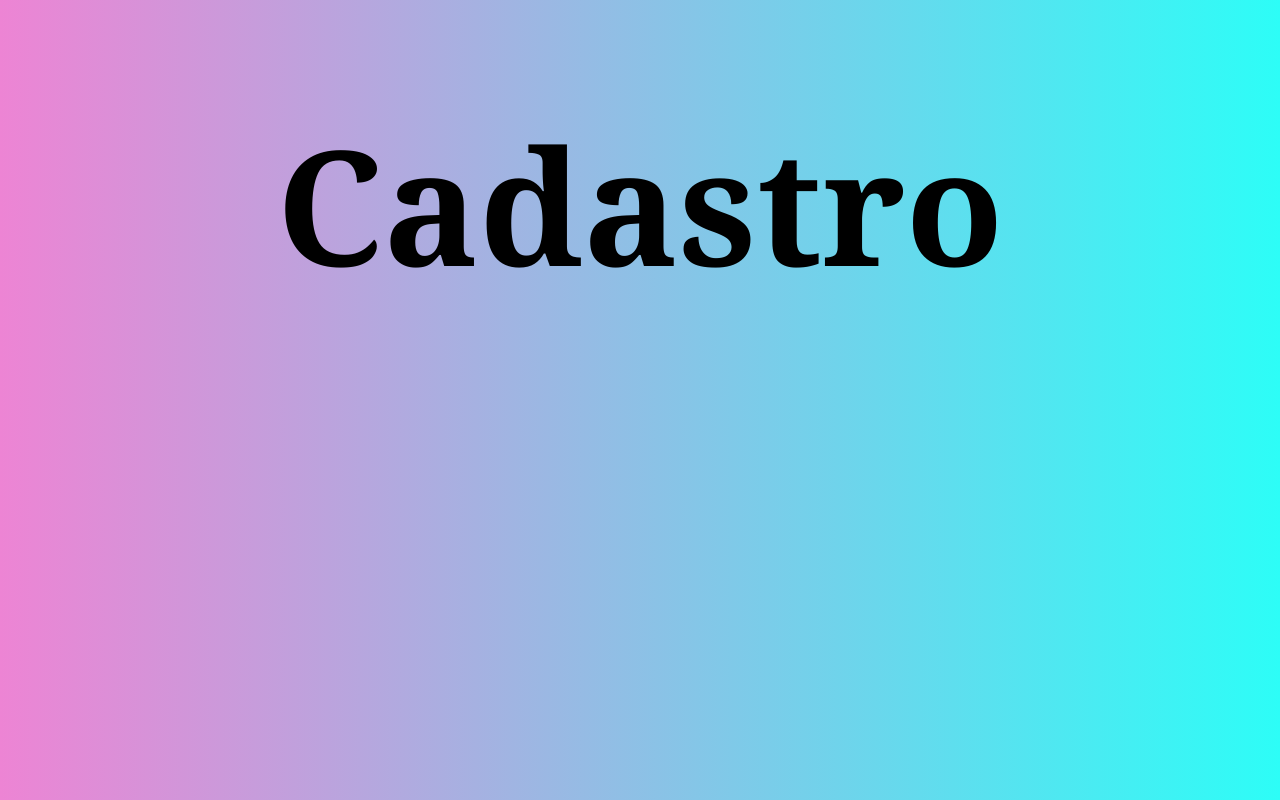
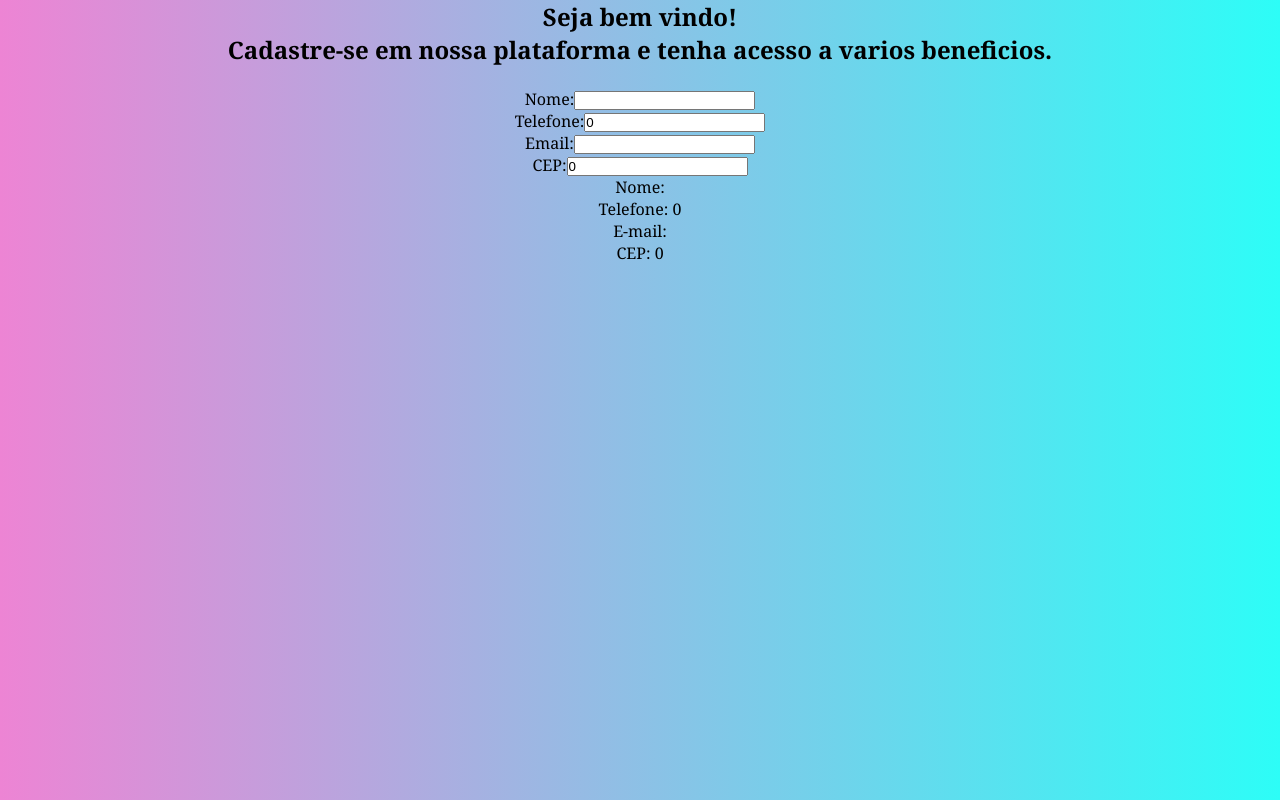
Before and after one commit to acaciomartins/pet-friendly-frontend, a React (Create React App) app: page /cadastro in a window 1280 px wide. Built offline with nearby package versions, Linux system fonts and the light colour scheme.

Commit message:
atualização 21/01/22

```diff
--- a/package.json
+++ b/package.json
@@ -13,6 +13,7 @@
     "axios": "^0.24.0",
     "react": "^17.0.2",
     "react-dom": "^17.0.2",
+    "react-hook-form": "^7.24.1",
     "react-router-dom": "^6.2.1",
     "react-scripts": "5.0.0",
     "typescript": "^4.4.2",
--- a/src/pages/Cadastro/index.tsx
+++ b/src/pages/Cadastro/index.tsx
@@ -1,9 +1,79 @@
 import './styles.css';
+import React, { useState, useEffect } from 'react';
+import { userInfo } from 'os';
 
-export default function Cadastro() {
+
+interface Usuario{
+    nome: string;
+    telefone: number;
+    email: string;
+    cep: number;
+    rua?: string;
+    numero?: number;
+    bairro?: string;
+    complemento?: string;
+    cidade?: string;
+    uf?: string;
+    latitude?: number;
+    longitude?: number;
+    }
+
+    export default function CadastrarUsuario(){
+
+    const [usuario, setUser] = useState<Usuario>({'nome':'', 'telefone':0, 'email':'', 'cep':0})
+
+    const handleUserChange=(e)=>{
+        if(e.target.getAttribute('name')=='user.nome'){
+            setUser({'nome':e.target.value, 'telefone':usuario.telefone, 'email':usuario.email, 'cep':usuario.cep})
+        }else if(e.target.getAttribute('name')=='user.telefone'){
+            setUser({'nome':usuario.nome, 'telefone':e.target.value, 'email':usuario.email, 'cep':usuario.cep})
+        }else if(e.target.getAttribute('name')=='user.email'){
+            setUser({'nome':usuario.nome, 'telefone':usuario.telefone, 'email':e.target.value, 'cep':usuario.cep})
+        }else if(e.target.getAttribute('name')=='user.cep'){
+            setUser({'nome':usuario.nome, 'telefone':usuario.telefone, 'email':usuario.email, 'cep':e.target.value})
+        }
+    }
+
     return (
+
         <>
-            <h1 className='titulo'>Cadastro</h1>
+            <h2>Seja bem vindo!</h2>
+            <h2>Cadastre-se em nossa plataforma e  tenha acesso a varios beneficios.</h2>
+            <br/>
+
+            <label>Nome:</label>
+            <input type='text' name='user.nome' value={usuario.nome} onChange={(e)=>handleUserChange(e)}/>
+            <br/>
+            <label>Telefone:</label>
+            <input type='number' name='user.telefone' value={usuario.telefone} onChange={(e)=>handleUserChange(e)}/>
+            <br/>
+            <label>Email:</label>
+            <input type='text' name='user.email' value={usuario.email} onChange={(e)=>handleUserChange(e)}/>
+            <br/>
+            <label>CEP:</label>
+            <input type='number' name='user.cep' value={usuario.cep} onChange={(e)=>handleUserChange(e)}/>
+            <br/>
+
+            <p> Nome: {usuario.nome} </p>
+            <p> Telefone: {usuario.telefone} </p>
+            <p> E-mail: {usuario.email} </p>
+            <p> CEP: {usuario.cep} </p>
+
         </>
-    )
+    );
 }
+
+    /*const [location, setLocation] = useState({});
+
+    useEffect(() => {
+        const watchId = navigator.geolocation.watchPosition(hendlePositionReceived)
+
+        return () => navigator.geolocation.clearWatch(hendlePositionReceived)
+    }, []);
+
+    function hendlePositionReceived() {
+        const { latitude, longitude } = coord;
+
+        setLocation({ latitude, longitude });
+    }
+    */
--- a/src/routes.js
+++ b/src/routes.js
@@ -3,7 +3,7 @@ import { BrowserRouter, Route, Routes } from "react-router-dom";
 
 import Logon from "./pages/Logon";
 import Home from "./pages/Home";
-import Cadastro from "./pages/Cadastro";
+import CadastrarUsuario from "./pages/Cadastro";
 
 export default function Routers() {
   return (
@@ -11,7 +11,7 @@ export default function Routers() {
       <Routes>
         <Route path="/" exact element={<Home />} />
         <Route path="/logon" element={<Logon />} />
-        <Route path="/cadastro" element={<Cadastro />} />
+        <Route path="/cadastro" element={<CadastrarUsuario />} />
       </Routes>
     </BrowserRouter>
   );
```
Also changed, not shown: 2 other files (tests, documents, lock files or other folders).
